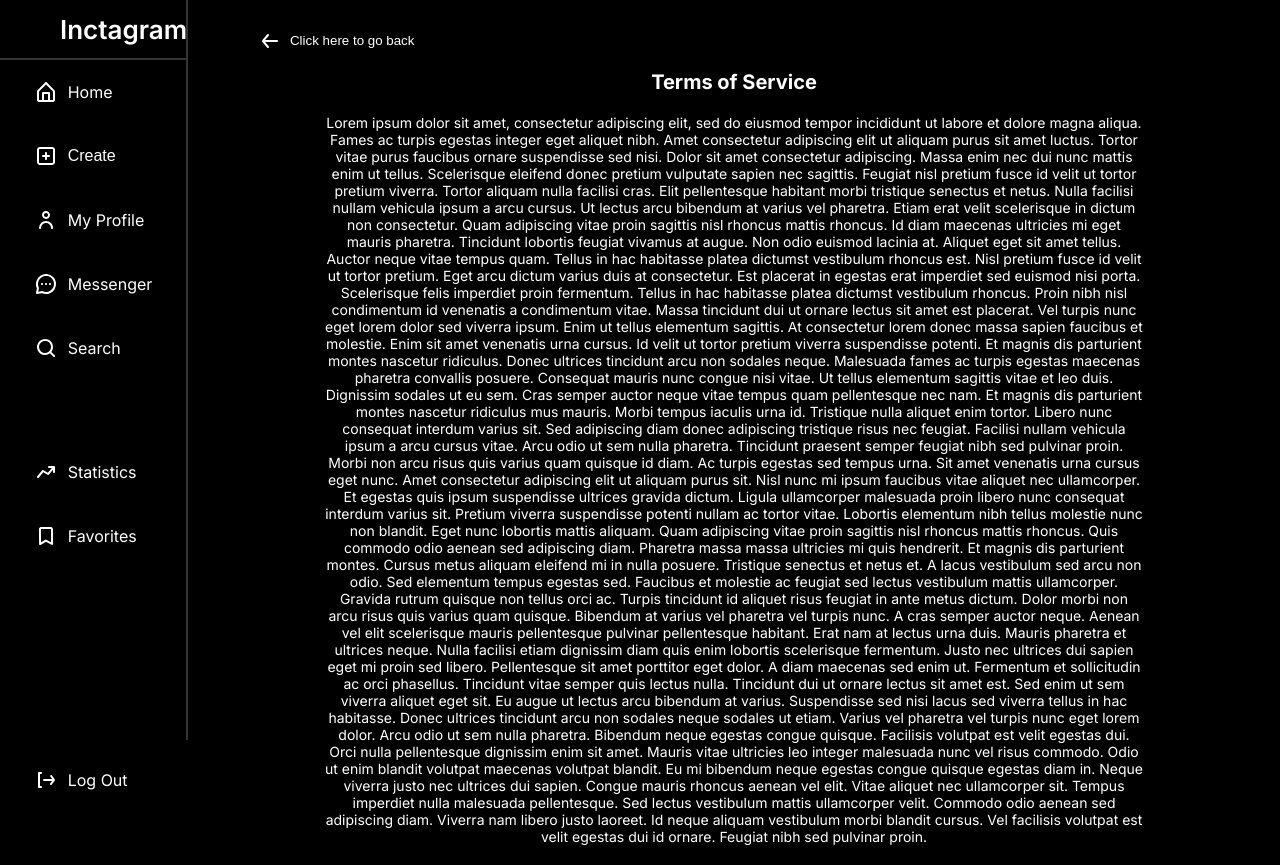
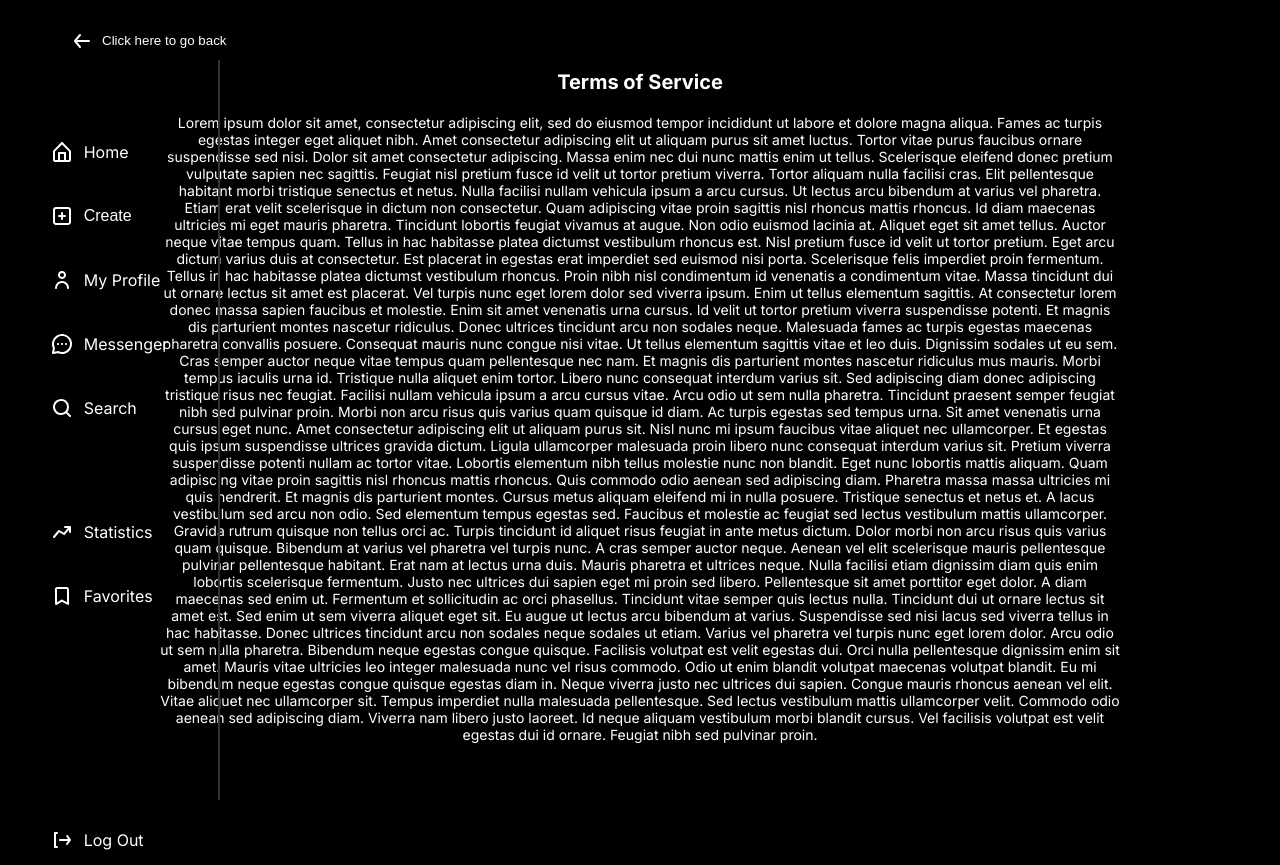
Before and after one commit to strongteam-internship/inctagram-project, a Next.js app: page /auth/signup/termsOfService in a window 1280 px wide. After the commit the page ends 800 px from the top, so only its background shows below. Built offline with nearby package versions, Linux system fonts and the light colour scheme; a web font is replaced by a local one.

Commit message:
fix navbar

```diff
--- a/src/widgets/navbar/Navbar.module.scss
+++ b/src/widgets/navbar/Navbar.module.scss
@@ -1,10 +1,15 @@
 .sidebar {
+  position: fixed;
+  z-index: 900;
+  top: 60px;
+
   display: flex;
   flex-direction: column;
   align-items: center;
   justify-content: flex-start;
 
   width: 220px;
+  height: calc(100vh - 60px);
   padding-top: 72px;
 
   border-right: 2px solid var(--color-dark-300);
@@ -28,12 +33,21 @@
     font-size: var(--font-size-m);
     color: var(--color-light-100);
     outline: none;
-    transition: border-color 0.2s ease;
+    transition: color 0.2s ease, font-weight 0.2s ease, box-shadow 0.2s ease;
+
+    &:focus-visible {
+      color: var(--color-light-100);
+      border-radius: 4px;
+      box-shadow: 0 0 0 1px var(--color-accent-700);
+    }
+
+    svg {
+      fill: var(--color-light-100);
+      transition: fill 0.2s ease;
+    }
 
     &:focus {
-      color: var(--color-light-100);
-      border: 2px solid var(--color-accent-700);
-      border-radius: 4px;
+      outline: none;
     }
   }
 
@@ -54,7 +68,11 @@
     .button {
       font-weight: var(--font-weight-bold);
       color: var(--color-accent-500);
+      box-shadow: none;
 
+      svg {
+        fill: var(--color-accent-500);
+      }
     }
   }
 }
--- a/src/widgets/navbar/Navbar.tsx
+++ b/src/widgets/navbar/Navbar.tsx
@@ -26,7 +26,7 @@ type NavbarItem = {
 }
 
 export const Navbar = () => {
-  const [openModal, setOpenModal] = useState<boolean>(false)
+  const [openModal, setOpenModal] = useState(false)
   const pathname = usePathname()
   const navbarItems: NavbarItem[] = [
     { href: '/', icon: <HomeOutline />, label: 'Home', type: 'link' },
```
